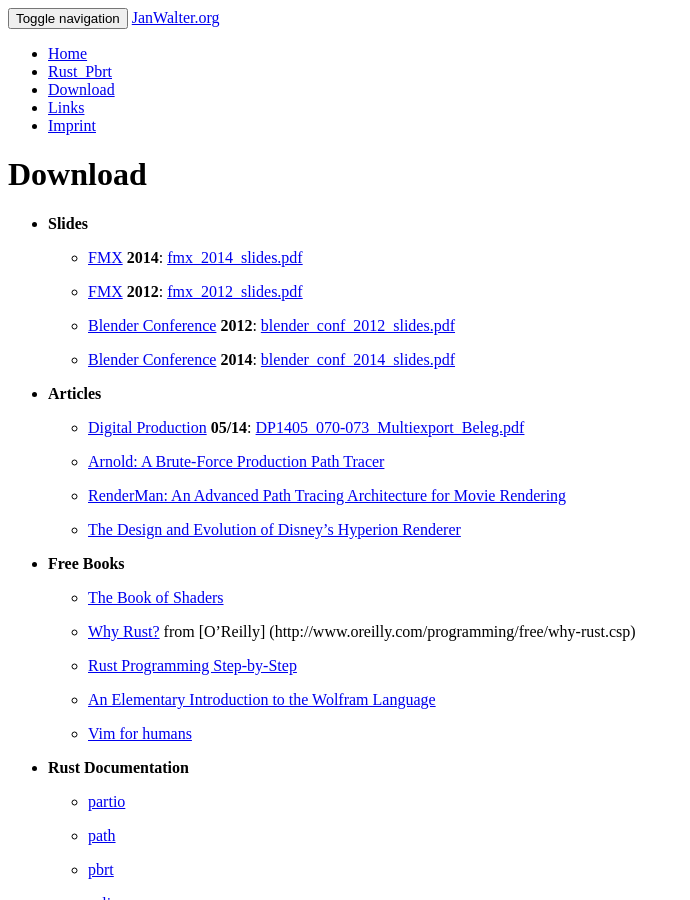
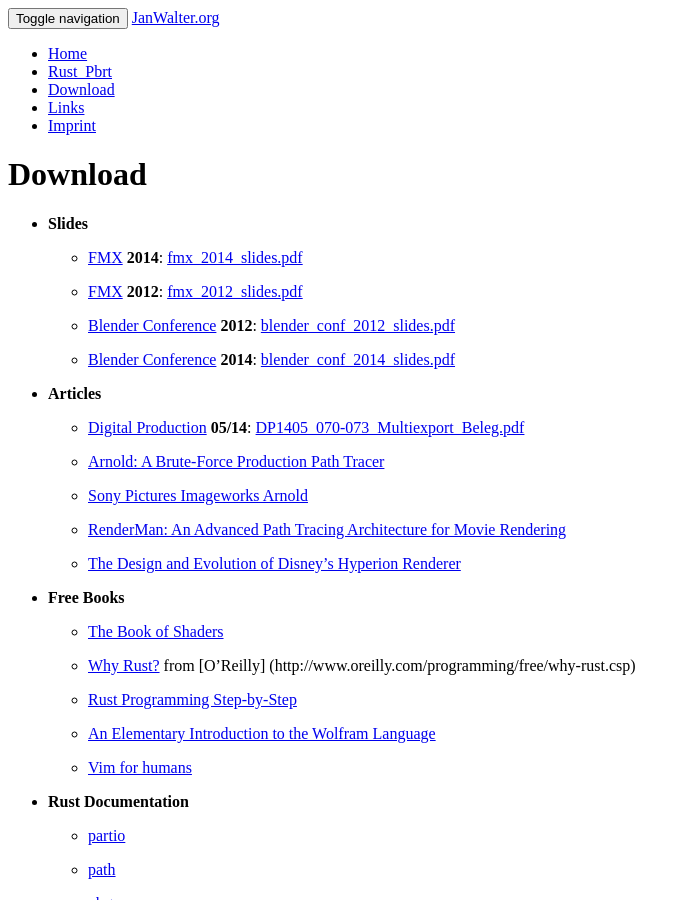
Before and after one commit to wahn/jan_walter_org, a Jekyll site: the page built from download/index.md, in a window 1280 px wide and 900 px high. Shown: the whole window, without its empty margins (0-690 px from the left). Built offline with Jekyll 4.4.1, drawn with Linux system fonts in a browser that asks for light colours; Markdown is read by kramdown in place of the engine named in the settings.

Commit message:
Sony Pictures Imageworks Arnold.

```diff
--- a/download/index.md
+++ b/download/index.md
@@ -25,6 +25,9 @@
 
     - [Arnold: A Brute-Force Production Path
       Tracer](https://www.janwalter.org/Publications/ArnoldTog2018.pdf)
+
+    - [Sony Pictures Imageworks
+      Arnold](https://www.janwalter.org/Publications/ArnoldSpiTog2018.pdf)
 
     - [RenderMan: An Advanced Path Tracing Architecture for Movie
       Rendering](https://www.janwalter.org/Publications/RendermanTog2018.pdf)
```
